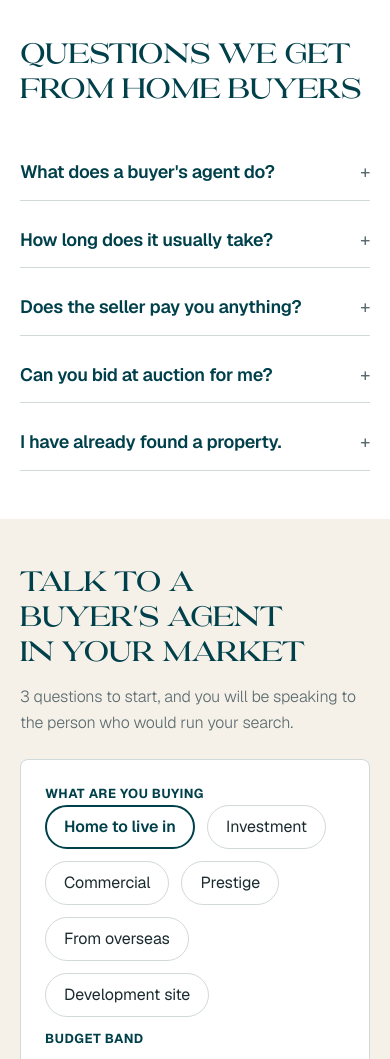
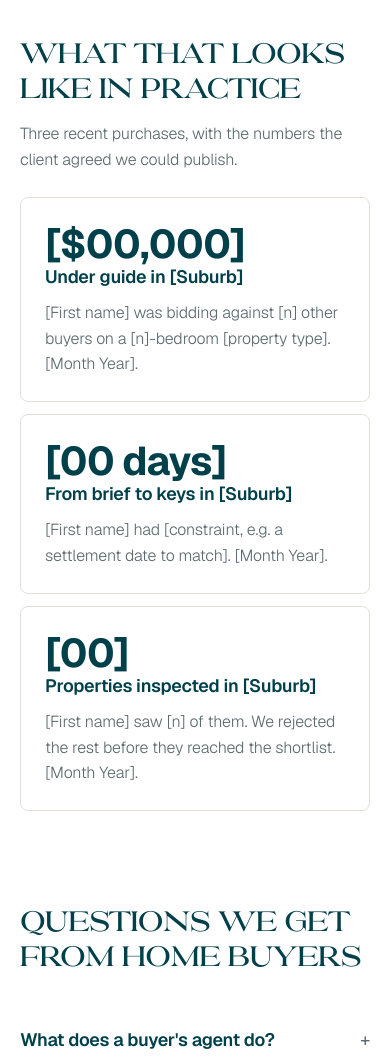
Before and after one commit to kzapanta-aiims/propertybuyer-landing-pages, a website: page home/index.html in a window 390 px wide. Shown: the part 4300-5359 px from the top of the page. Drawn offline with Linux system fonts and the light colour scheme.

Commit message:
Fill the three Tier 1 slots with guarded placeholders
Approved for design presentation only. The client holds real examples and
supplies them once the design is signed off.

Every placeholder value is wrapped in square brackets, so nothing in the
section reads as a real claim. check.mjs now fails hard on any bracket in
visible copy, which means this page cannot pass its own acceptance checklist
until the numbers are real. That is deliberate: it makes shipping a
fabricated claim impossible by accident rather than merely discouraged.

The check is a failure rather than a note because a page that cannot pass
cannot be signed off as ready, and the claim tiering exists precisely to keep
invented proof away from the client customers.

Rendered checks still pass at every breakpoint with the new section in. The
only failure is the intended one, 17 placeholders.

Co-Authored-By: Claude Opus 5 <noreply@anthropic.com>

```diff
--- a/home/index.html
+++ b/home/index.html
@@ -191,13 +191,9 @@
     · "315+ Google reviews" is true at time of writing and moving. The client
       is targeting 500. Verify the number on the day this ships.
 
-    TIER 1 SLOTS, EMPTY ON PURPOSE:
-    The budget is three Tier 1 proof blocks per page, each one attributable
-    and dated: a named suburb, a purchase price, a saving against guide, or a
-    client first name plus segment, with the number set in type/stat. No such
-    data was supplied, and inventing a case study would put a fabricated claim
-    in front of the client's own customers. The .stat class and the markup
-    pattern are ready. Supply three and they drop in above the FAQ.
+    TIER 1 SLOTS: now filled with bracketed placeholders, see the
+    tier-1-proof section above the FAQ. Design presentation only. The client
+    holds real examples and supplies them once the design is approved.
   -->
 
   <!-- ========================================================================
@@ -357,6 +353,65 @@
             <h3>A development site</h3>
             <p>Duplex, subdivision or larger.</p>
           </a>
+        </div>
+      </div>
+    </div>
+  </section>
+
+  <!-- ========================================================================
+       tier-1-proof
+       The three Tier 1 slots. Attributable and dated, number in type/stat.
+
+       PLACEHOLDER CONTENT, 13 August 2026. Approved for design presentation
+       only, on the basis that the client holds real examples and supplies
+       them once the design is signed off.
+
+       Every value below is wrapped in square brackets on purpose. Nothing
+       here reads as a real claim, nothing here can ship by accident, and
+       tools/check.mjs FAILS while any bracket remains, so this page cannot
+       pass its own acceptance checklist until the numbers are real.
+
+       Replacing them: keep the structure, drop the brackets. Each block needs
+       a number, a named suburb, a month and year, and a client first name.
+       ======================================================================== -->
+  <section class="section">
+    <div class="container">
+      <div class="stack">
+        <div>
+          <h2>What that looks like in practice</h2>
+          <p class="section__intro">
+            Three recent purchases, with the numbers the client agreed we
+            could publish.
+          </p>
+        </div>
+
+        <div class="grid grid--3 grid--tight">
+          <article class="card">
+            <p class="stat">[$00,000]</p>
+            <h3>Under guide in [Suburb]</h3>
+            <p class="card__body">
+              [First name] was bidding against [n] other buyers on a
+              [n]-bedroom [property type]. [Month Year].
+            </p>
+          </article>
+
+          <article class="card">
+            <p class="stat">[00 days]</p>
+            <h3>From brief to keys in [Suburb]</h3>
+            <p class="card__body">
+              [First name] had [constraint, e.g. a settlement date to match].
+              [Month Year].
+            </p>
+          </article>
+
+          <article class="card">
+            <p class="stat">[00]</p>
+            <h3>Properties inspected in [Suburb]</h3>
+            <p class="card__body">
+              [First name] saw [n] of them. We rejected the rest before they
+              reached the shortlist. [Month Year].
+            </p>
+          </article>
         </div>
       </div>
     </div>
```
Also changed, not shown: shared/segments.json (+7 -0 lines), tools/check.mjs (+10 -0 lines).
